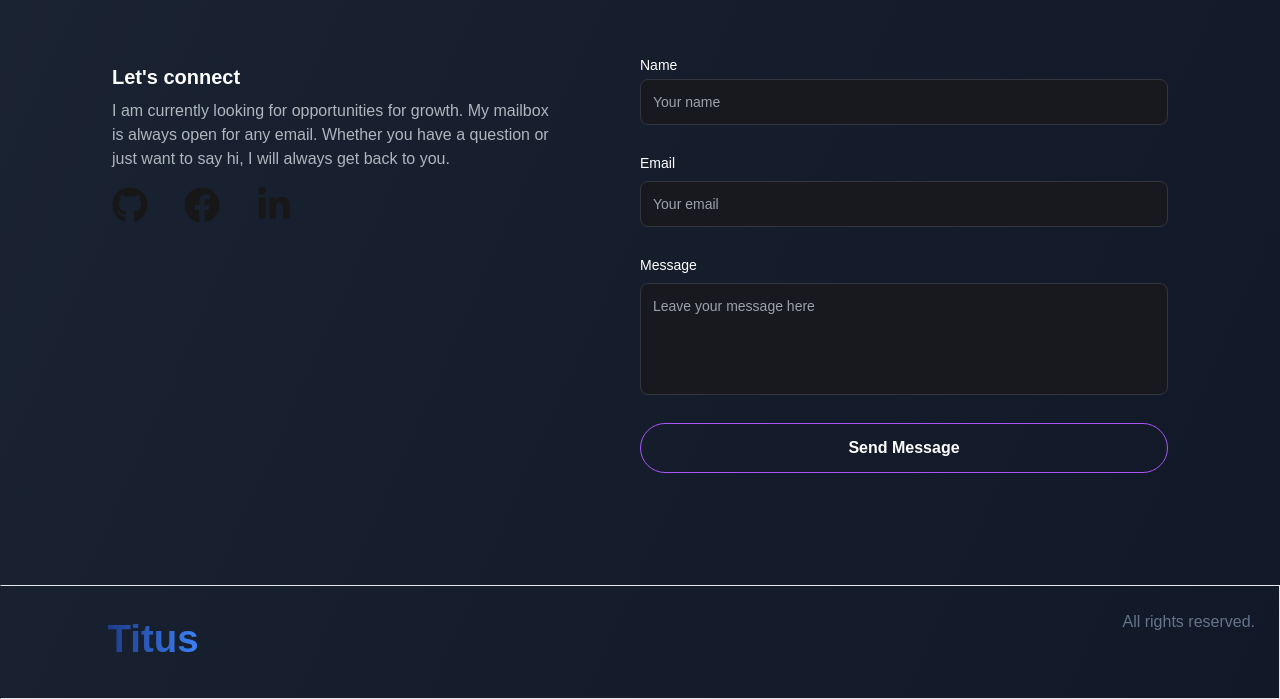
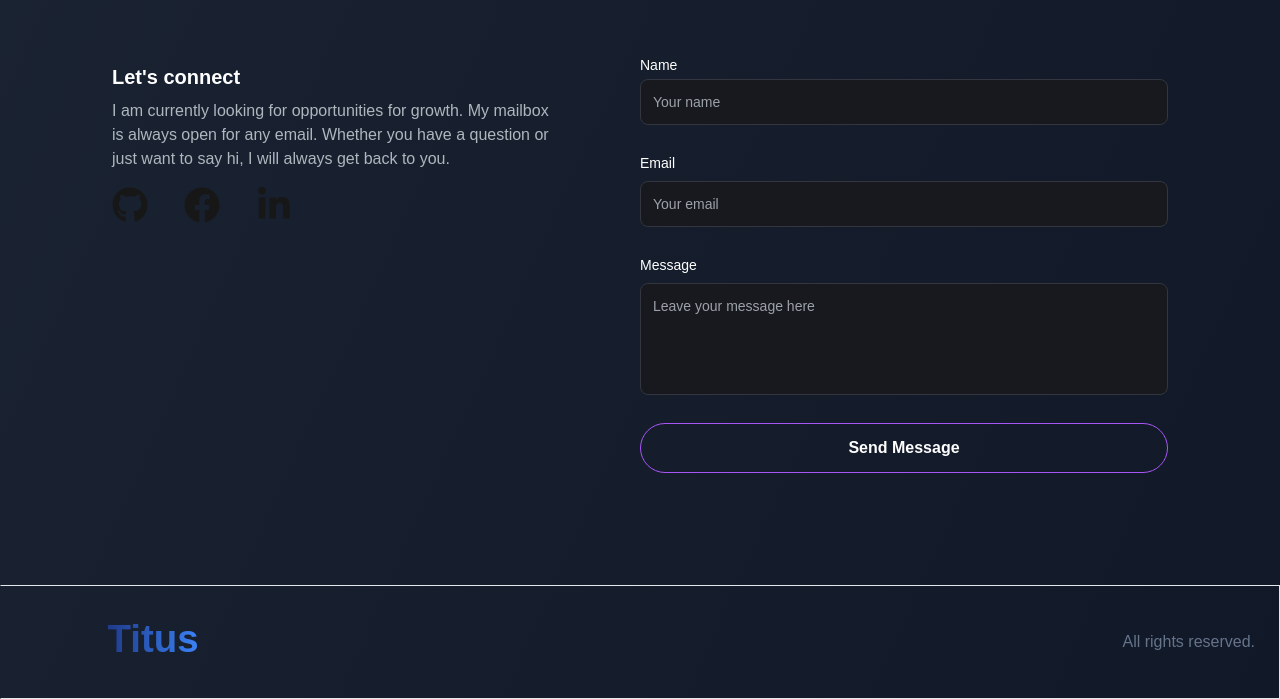
Before and after one commit to Titus-cloud/titus-cloud, a Next.js app: page / in a window 1280 px wide. Shown: the part 2151-2850 px from the top of the page. Built offline with nearby package versions, Linux system fonts and the light colour scheme.

Commit message:
made footer align straight

```diff
--- a/app/components/Contact.jsx
+++ b/app/components/Contact.jsx
@@ -43,7 +43,7 @@ const Email = () => {
           always open for any email. Whether you have a question or just want to
           say hi, I will always get back to you.
         </p>
-        <div className="socials flex flex-row gap-2">
+        <div className="socials flex flex-row gap-2 items-center">
           <Link href="https://github.com/Titus-cloud" className="h-16 w-16">
             <FaGithub className="text-4xl" />
           </Link>
--- a/app/components/Footer.jsx
+++ b/app/components/Footer.jsx
@@ -2,8 +2,8 @@ import React from "react";
 
 const Footer = () => {
   return (
-    <footer className="footer border border-top-[#33353F] border-l-transparent text-white ">
-      <div className="container p-6 flex justify-between">
+    <footer className="footer border border-top-[#33353F] border-l-transparent text-white align-center">
+      <div className="container p-6 flex justify-between align-center items-center">
         <img
             src="/images/Titus_Logo.svg"
             alt="Titus Logo"
```
